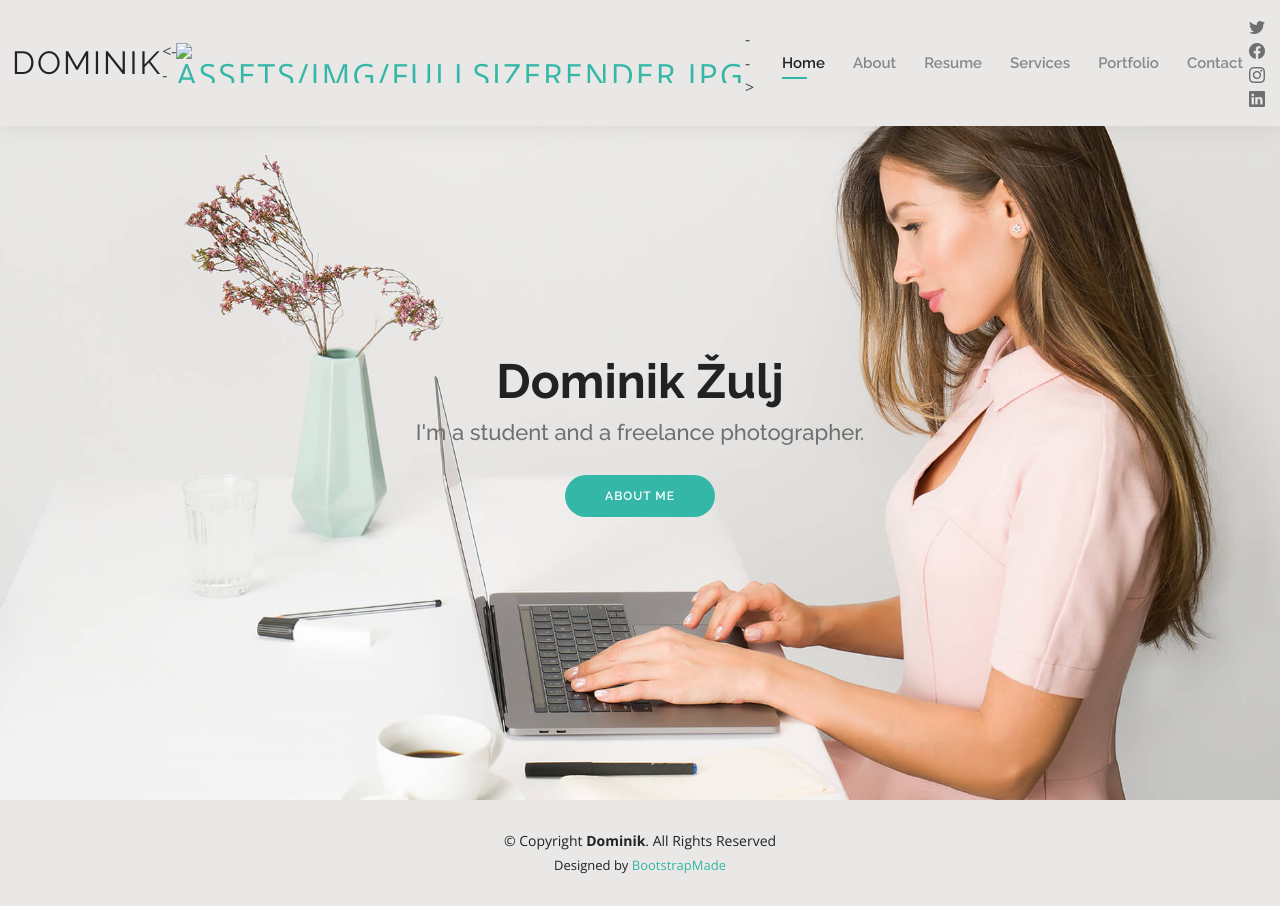
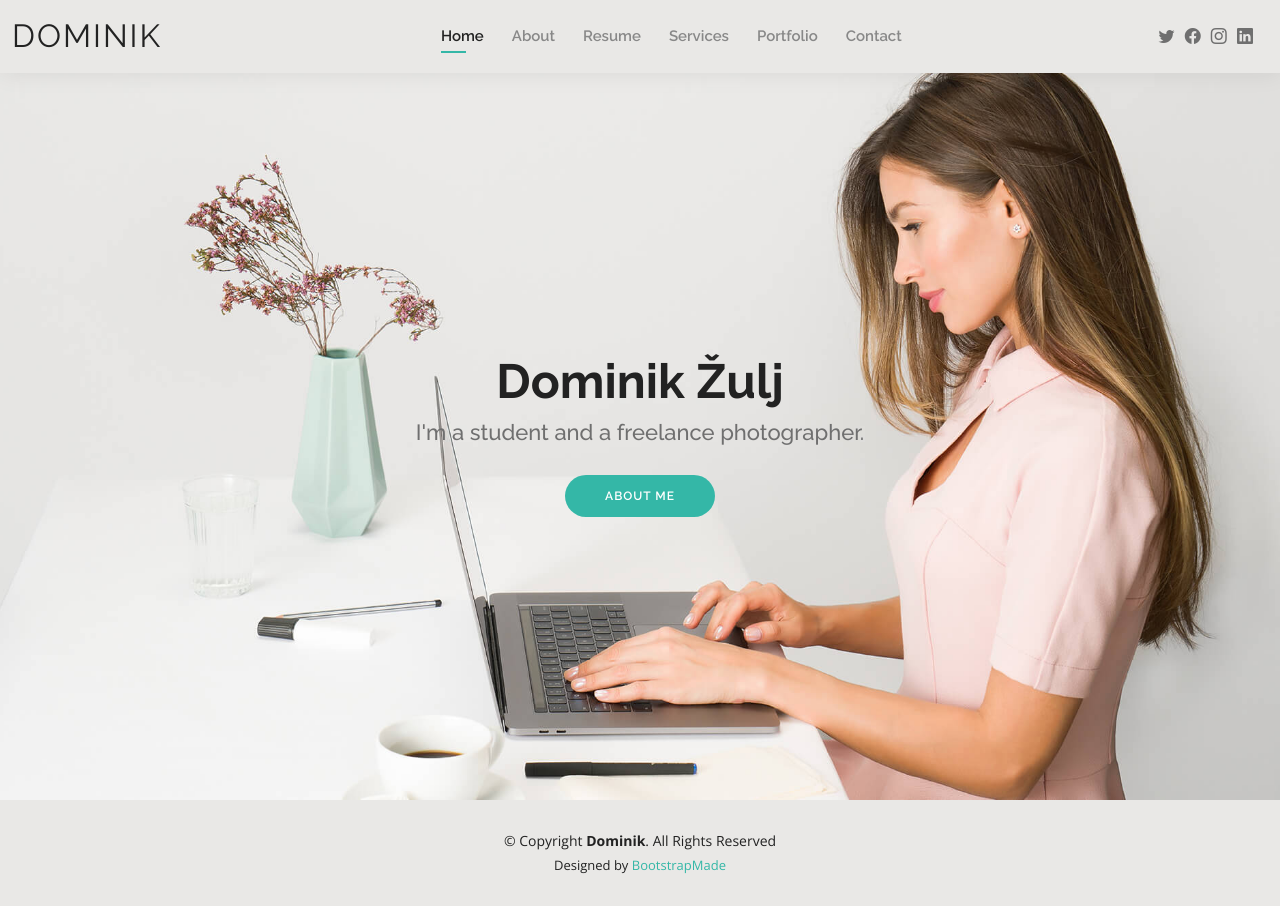
Before and after one commit to dominikzulj/mojawebstranica, a plain HTML site: page index.html in a window 1280 px wide. Drawn offline with nearby package versions, Linux system fonts and the light colour scheme.

Commit message:
Update index.html

```diff
--- a/index.html
+++ b/index.html
@@ -43,7 +43,7 @@
 
       <h1 class="logo me-auto me-lg-0"><a href="index.html">Dominik</a></h1>
       <!-- Uncomment below if you prefer to use an image logo -->
-      <-- <a href="index.html" class="logo"><img src="assets/img/FullSizeRender.jpg" alt="assets/img/FullSizeRender.jpg"" class="img-fluid"></a>-->
+      <!--<a href="index.html" class="logo"><img src="assets/img/FullSizeRender.jpg" alt="assets/img/FullSizeRender.jpg"" class="img-fluid"></a>-->
 
       <nav id="navbar" class="navbar order-last order-lg-0">
         <ul>
```
